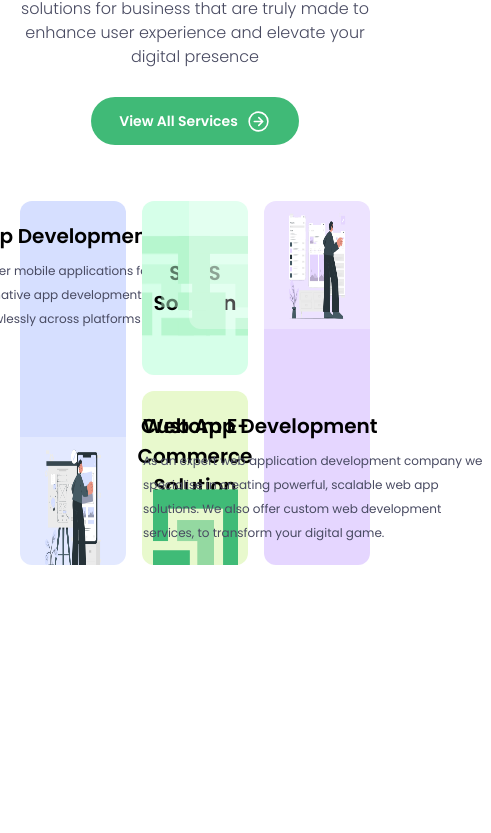
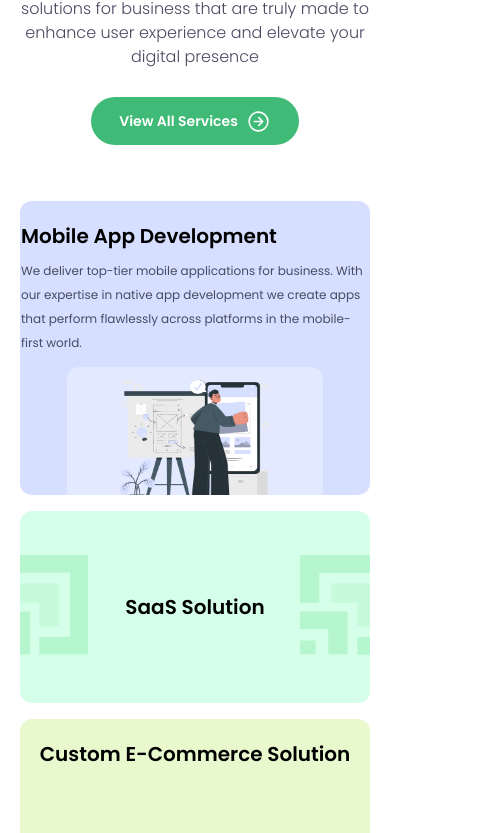
Before and after one commit to 28JayG/pt-site, a Next.js app: page / in a window 390 px wide. Shown: the part 1032-1865 px from the top of the page, 491 px wide, since content can reach past the window. Built offline with nearby package versions, Linux system fonts and the light colour scheme.

Commit message:
style: makes range of services responsive

```diff
--- a/src/components/home/ServicesRange.tsx
+++ b/src/components/home/ServicesRange.tsx
@@ -38,7 +38,7 @@ const ServiceCardWithIllustration: FC<ServiceCardProps> = ({
     <div
       style={{ backgroundColor: color }}
       className={classNames(
-        "flex items-center justify-between w-full h-full rounded-xl p-5 relative",
+        "flex gap-8 lg:gap-0 items-center justify-between w-full h-full rounded-xl p-5 relative",
         getIllustrationClasses().cardClass
       )}
     >
@@ -78,16 +78,16 @@ const ServicesRange = () => {
           }
         />
 
-        <div className="grid grid-cols-3 grid-rows-2 h-[420px] gap-4 pt-14">
+        <div className="grid grid-cols-1 lg:grid-cols-3 lg:grid-rows-2 lg:h-[420px] gap-4 pt-14">
           {/* mobile app development */}
-          <div className="col-start-1 col-end-2 row-start-1 row-end-3">
+          <div className="lg:col-start-1 lg:col-end-2 lg:row-start-1 lg:row-end-3">
             <ServiceCardWithIllustration
               service={featuredServices.mobileDev}
               illustrationPosition="bottom"
             />
           </div>
           {/* saas solution */}
-          <div className="col-start-2 col-end-3 row-start-1 row-end-2">
+          <div className="h-48 lg:h-auto lg:col-start-2 lg:col-end-3 lg:row-start-1 lg:row-end-2">
             <div
               style={{ backgroundColor: featuredServices.saas.color }}
               className="h-full rounded-xl relative flex justify-center items-center"
@@ -109,7 +109,7 @@ const ServicesRange = () => {
           </div>
 
           {/* custom e-commerce */}
-          <div className="col-start-2 col-end-3 row-start-2 row-end-3">
+          <div className="h-48 lg:h-auto lg:col-start-2 lg:col-end-3 lg:row-start-2 lg:row-end-3">
             <div
               className="h-full rounded-xl relative flex justify-center"
               style={{ backgroundColor: featuredServices.eCommerce.color }}
@@ -125,7 +125,7 @@ const ServicesRange = () => {
             </div>
           </div>
 
-          <div className="col-start-3 col-end-4 row-start-1 row-end-3">
+          <div className="lg:col-start-3 lg:col-end-4 lg:row-start-1 lg:row-end-3">
             <ServiceCardWithIllustration
               service={featuredServices.webDev}
               illustrationPosition="top"
```
